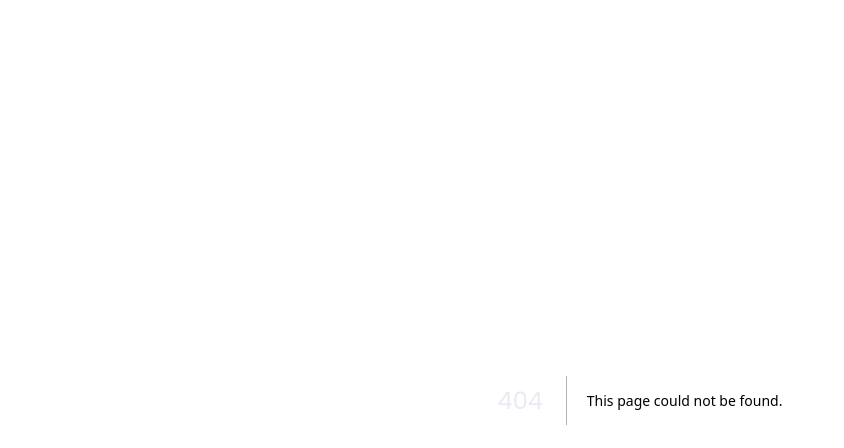
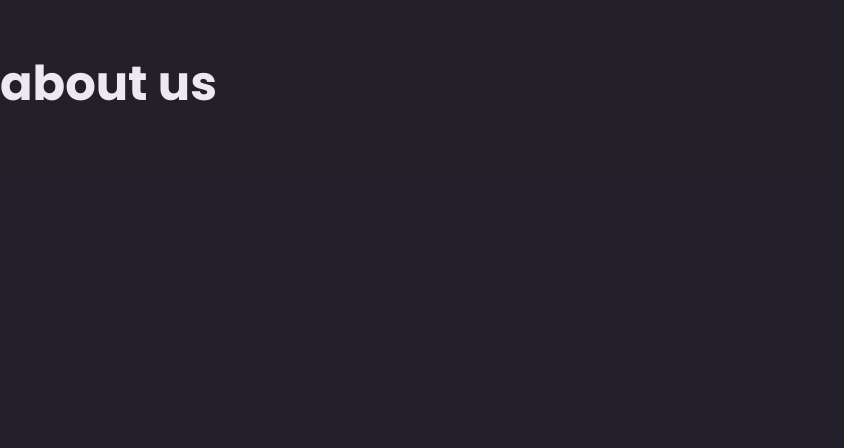
Before and after one commit to hyunmin200/next, a Next.js app: page /about in a window 1280 px wide. Before the commit this address had no page. Shown: the top 448 px of the page, without its empty margins (0-844 px from the left). Built offline with nearby package versions, Linux system fonts and the light colour scheme.

Commit message:
파일 시스템을 통한 라우팅

```diff
--- /dev/null
+++ b/app/about/page.js
@@ -0,0 +1,3 @@
+export default function page() {
+  return <h1>about us</h1>;
+}
```
Also changed, not shown: app/awesome/page.js (deleted, +0 -11 lines).
